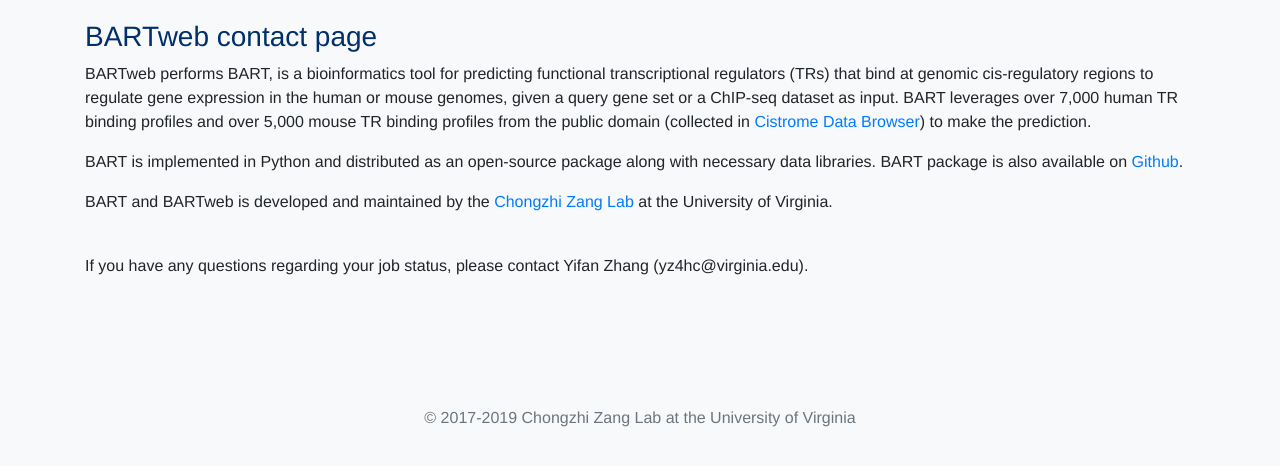
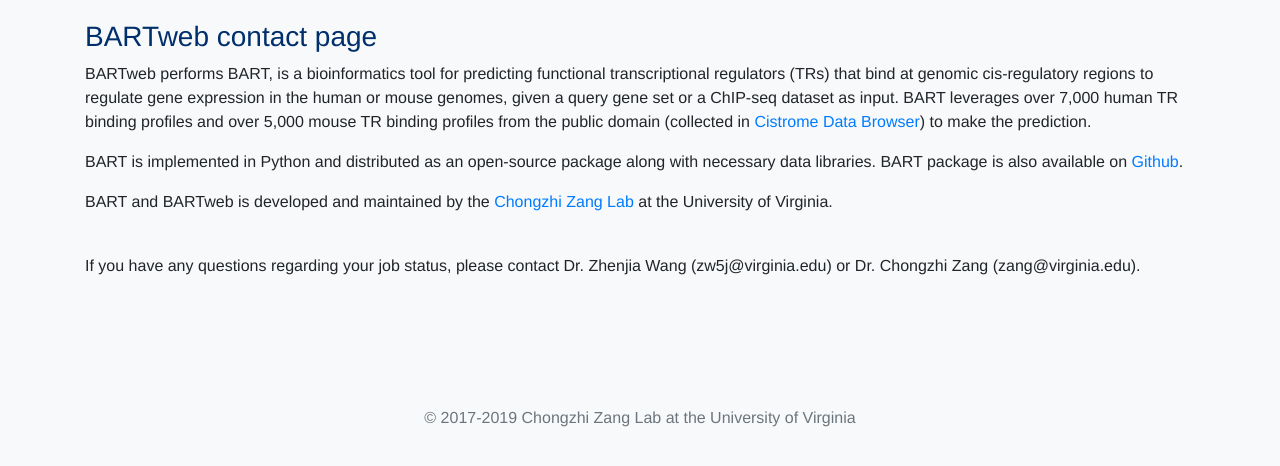
Before and after one commit to zang-lab/BARTweb_frontend, a Flask app: page /contact in a window 1280 px wide. Shown: the part 56-522 px from the top of the page. Run offline with Flask 2, Linux system fonts and the light colour scheme; some libraries are stand-ins or nearby versions.

Commit message:
edit contact

```diff
--- a/templates/contact.html
+++ b/templates/contact.html
@@ -46,7 +46,7 @@
           </p><br>
 
           <p>
-            If you have any questions regarding your job status, please contact Yifan Zhang (yz4hc@virginia.edu).
+            If you have any questions regarding your job status, please contact Dr. Zhenjia Wang (zw5j@virginia.edu) or Dr. Chongzhi Zang (zang@virginia.edu).
           </p>
         </div>
 
```
